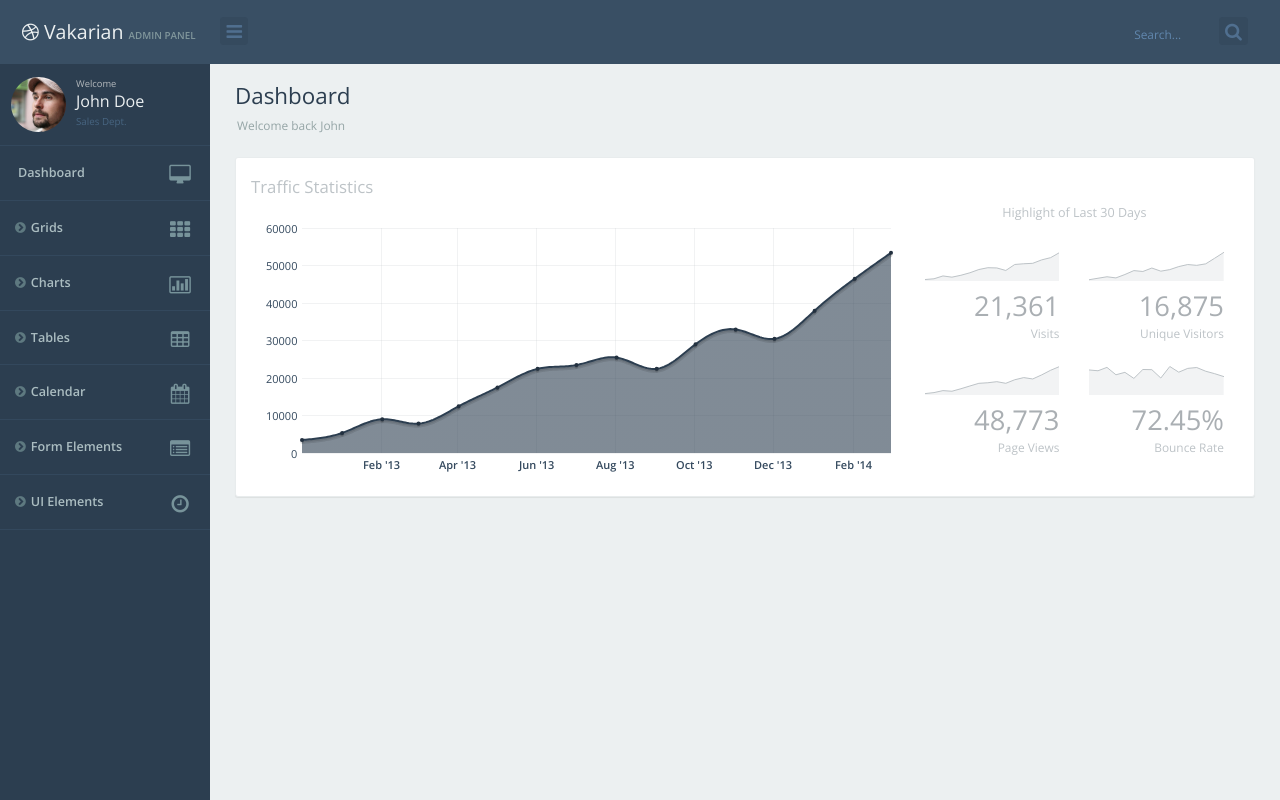
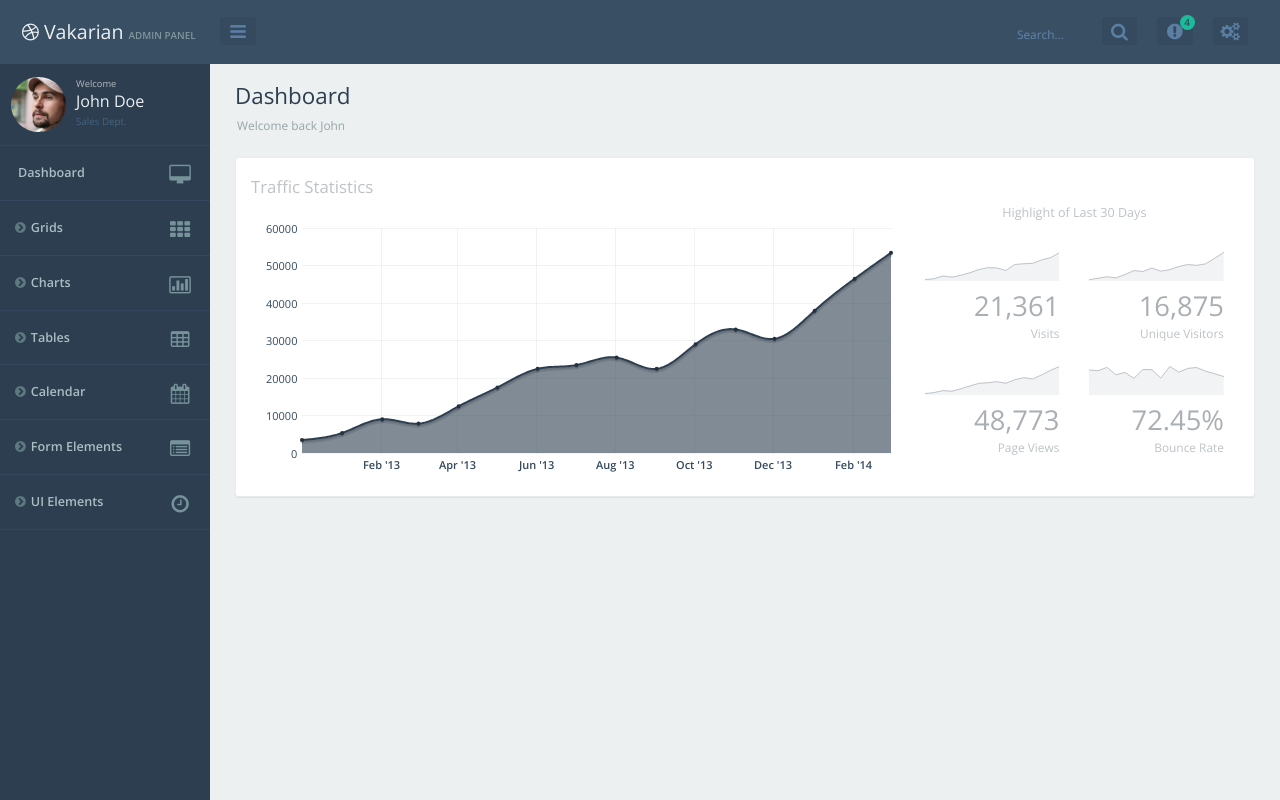
Before and after one commit to vivekagr/vakarian, a Flask app: page / in a window 1280 px wide. Run offline with Flask 2, Linux system fonts and the light colour scheme; style sheets or scripts are compiled from the project's sources; some libraries are stand-ins or nearby versions.

Commit message:
Add search field, notification and settings button to nav bar.

```diff
--- a/static/css/compiled/base.css
+++ b/static/css/compiled/base.css
@@ -38,14 +38,29 @@ body {
       background-color: transparent; }
 
 button.btn-navbar {
-  color: #506f8f;
+  position: relative;
+  color: #5b7ea3;
   background-color: #354a5e;
   border: none;
   border-radius: 0.2em;
   font-size: 1.3em;
   margin: 0.55em; }
   button.btn-navbar:hover {
-    background-color: #33475a; }
+    background-color: #324557; }
+  button.btn-navbar:focus {
+    outline: none; }
+  button.btn-navbar .events-count {
+    position: absolute;
+    top: -0.2em;
+    right: -0.2em;
+    background-color: #1abc9c;
+    font-size: 0.55em;
+    font-weight: 600;
+    vertical-align: middle;
+    color: #33475a;
+    width: 1.5em;
+    height: 1.5em;
+    border-radius: 50%; }
 
 .navbar-search {
   display: inline-block; }
--- a/static/css/scss/base.scss
+++ b/static/css/scss/base.scss
@@ -58,14 +58,33 @@ body {
 
 // Sidebar toggle and search submit button
 button.btn-navbar {
-  color: #506f8f;
+  position: relative;
+  color: #5b7ea3;
   background-color: darken($navbar-color, 2);
   border: none;
   border-radius: 0.2em;
   font-size: 1.3em;
   margin: 0.55em;
 
-  &:hover { background-color: darken($navbar-color, 3); }
+  &:hover { background-color: darken($navbar-color, 4); }
+
+  &:focus { outline: none; }
+
+  .events-count {
+    $size: 1.5em;
+    $position: -0.2em;
+    position: absolute;
+    top: $position;
+    right: $position;
+    background-color: #1abc9c;
+    font-size: 0.55em;
+    font-weight: 600;
+    vertical-align: middle;
+    color: darken($navbar-color, 3);
+    width: $size;
+    height: $size;
+    border-radius: 50%;
+  }
 }
 
 // Navbar search form
--- a/templates/_base.html
+++ b/templates/_base.html
@@ -47,11 +47,18 @@
                     <a class="navbar-brand" href="#"><i class="fa fa-dribbble"></i> Vakarian <span class="brand-subtext hidden-xs">Admin Panel</span></a>
                 </div>
 
-                <button type="button" class="btn-navbar" id="sidebarNavToggle"><i class="fa fa-bars"></i></button>
+                <button type="button" class="btn-navbar" id="sidebarNavToggle"><i class="fa fa-bars fa-fw"></i></button>
+
+                <button type="button" class="btn-navbar pull-right"><i class="fa fa-gears fa-fw"></i></button>
+
+                <button type="button" class="btn-navbar pull-right">
+                    <span class="events-count">4</span>
+                    <i class="fa fa-exclamation-circle fa-fw"></i>
+                </button>
 
                 <form class="navbar-search pull-right">
                     <input class="form-control" type="text" placeholder="Search...">
-                    <button type="submit" class="btn-navbar" id="navbarSearchToggle"><i class="fa fa-search"></i></button>
+                    <button type="submit" class="btn-navbar" id="navbarSearchToggle"><i class="fa fa-search fa-fw"></i></button>
                 </form>
 
             </div>
```
